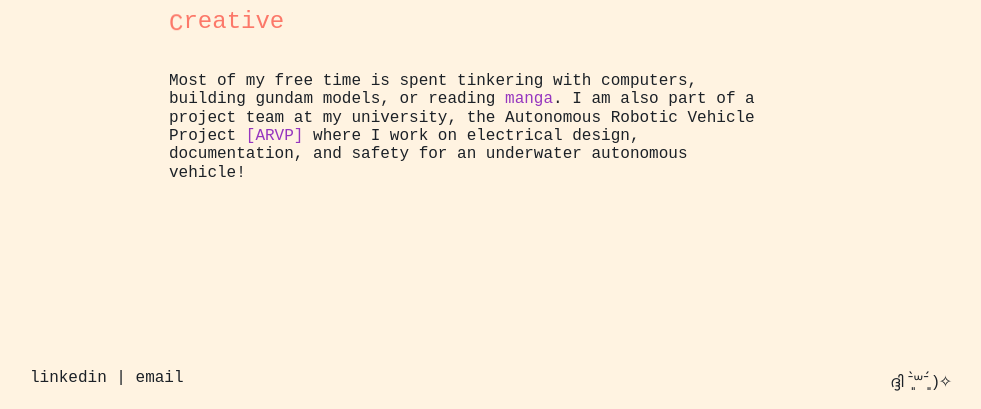
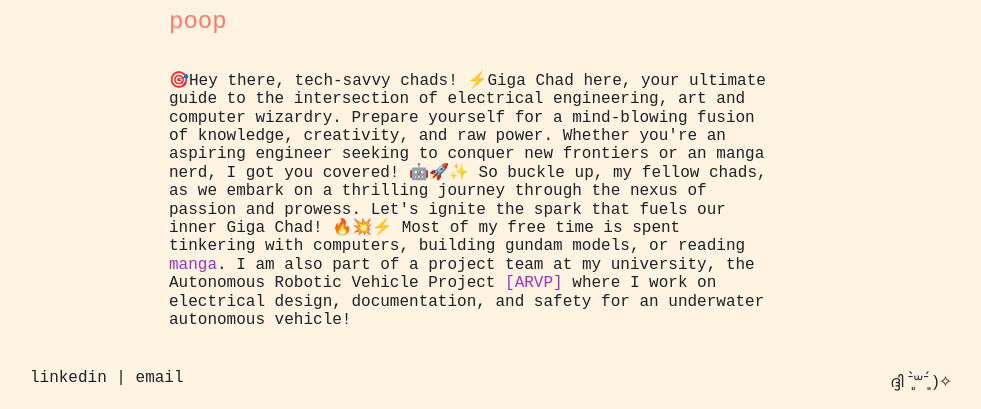
Before and after one commit to pyarya/arysite, an Astro site: page / in a window 1280 px wide. Shown: the part 391-800 px from the top of the page, without its empty margins (146-1127 px from the left). Built offline with nearby package versions, Linux system fonts and the light colour scheme; Astro itself is replaced by a stand-in of ours.

Commit message:
fix cringe front

```diff
--- a/src/pages/index.astro
+++ b/src/pages/index.astro
@@ -9,15 +9,23 @@ const PageTitle = 'home';
 		<p transition:animate="fade" class="hi">Hello! I'm</p>
 		<h1 class ="name" transition:animate="slide">Aryan Aryal</h1>
 		<p transition:animate="fade">
-		  <span class="word lavender">Engineering@Ualberta</span>
-		  <span class="word blue">Student</span>
-		  <span class="word red">Creative</span>
-		  <span class="word green">Nerd</span>
+		  <span class="word lavender">stinky</span>
+		  <span class="word blue">fart</span>
+		  <span class="word red">poop</span>
+		  <span class="word green">butt</span>
 		</p>
-		<p transition:animate={fade({duration: '0.2s'})} class="desc" >Most of my free time is spent tinkering with computers, building gundam models, or reading
+		<p transition:animate={fade({duration: '0.2s'})} class="desc" >
+
+			🎯Hey there, tech-savvy chads! ⚡️Giga Chad here, your ultimate guide to the intersection of electrical engineering, art and computer wizardry.
+			Prepare yourself for a mind-blowing fusion of knowledge, creativity, and raw power. Whether you're an aspiring engineer seeking to conquer new frontiers
+			or an manga nerd, I got you covered! 🤖🚀✨ So buckle up, my fellow chads, as we embark on a thrilling journey through the nexus of passion and prowess.
+			Let's ignite the spark that fuels our inner Giga Chad! 🔥💥⚡️
+
+			Most of my free time is spent tinkering with computers, building gundam models, or reading
 			<a transition:animate={fade({duration:'0.5s'})} href="https://mangaplus.shueisha.co.jp/viewer/1000486">manga</a>.
 			I am also part of a project team at my university, the Autonomous Robotic Vehicle Project
 			<a transition:animate={fade({duration:'0.5s'})} href="https://arvp.org">[ARVP]</a> where I work on
-			electrical design, documentation, and safety for an underwater autonomous vehicle!</p>
+			electrical design, documentation, and safety for an underwater autonomous vehicle!
+		</p>
 	  </div>
 </BaseLayout>
```
